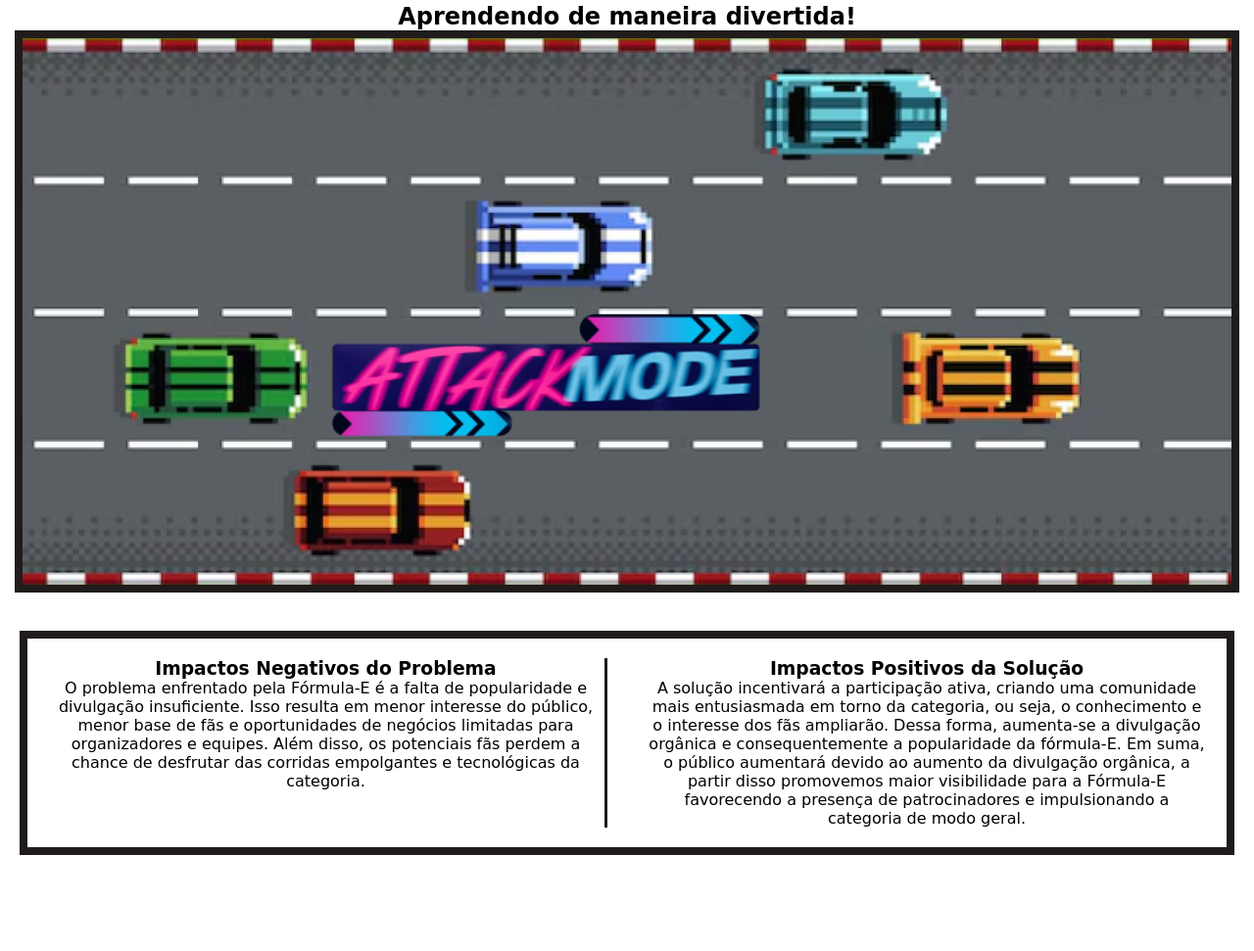
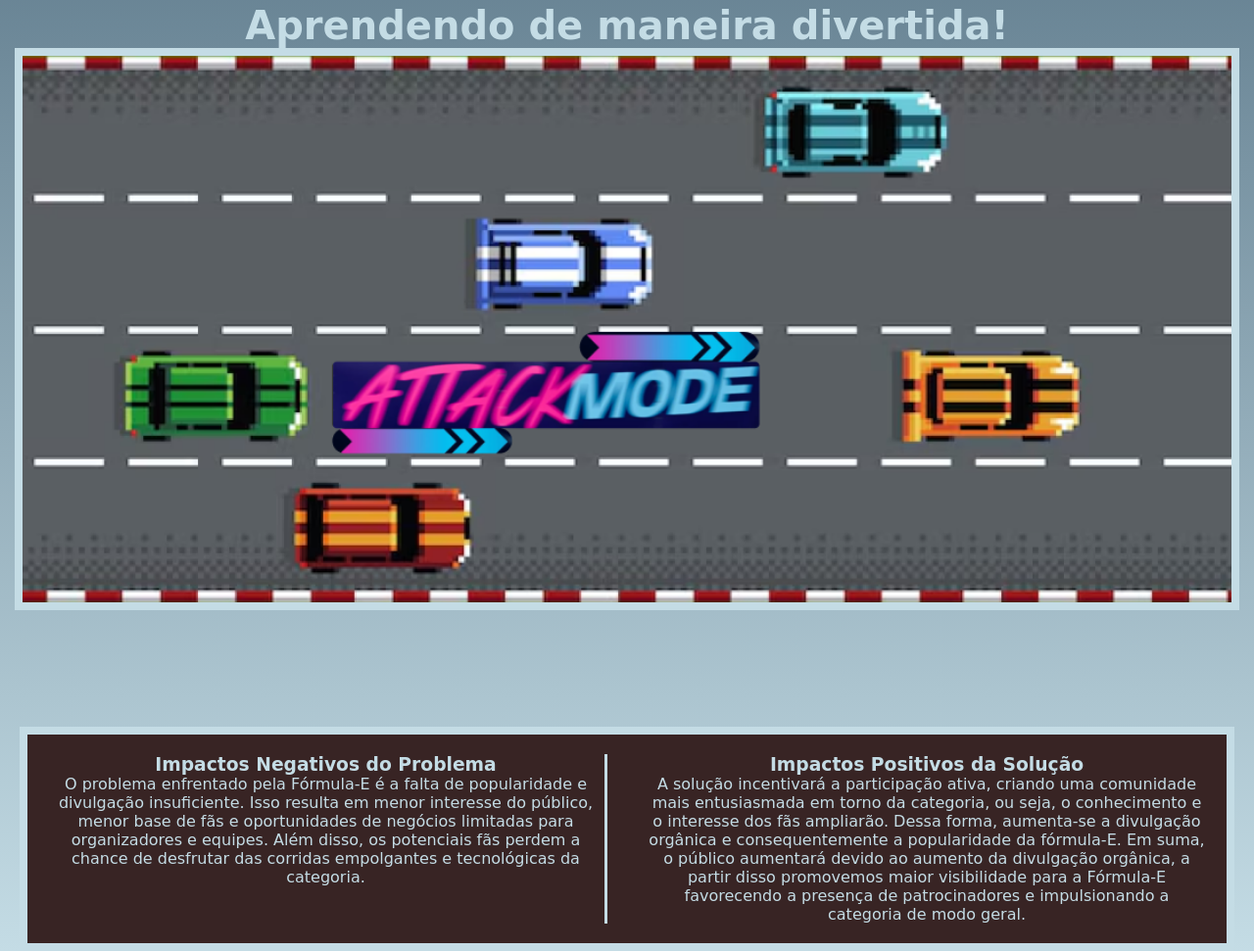
Before and after one commit to BitWise-CHALLENGE-1SEM/WEBSITE-MAHINDRA-RACING, a plain HTML site: page index.html in a window 1280 px wide. Shown: the part 1013-1984 px from the top of the page at 98% size. Before the commit the page ends 1906 px from the top, so only its background shows below. Drawn offline with Linux system fonts and the light colour scheme.

Commit message:
incrementando estilos

```diff
--- a/src/css/estilo.css
+++ b/src/css/estilo.css
@@ -8,9 +8,13 @@
     --color1: #e0042c;
     --color2: #201c1c;
     --color3: #382424;
+    --color4: #c4dce5;
+    --color5: #0c2b43;
+    --color6: #113454;
 }
 body{
     width: 100%;
+    background-image: linear-gradient(var(--color5),var(--color4));
 }
 header{
     display: flex;
@@ -32,7 +36,7 @@
 #nav-menu a{
     text-decoration: none;
     font-size: 25px;
-    color: whitesmoke;
+    color: var(--color4);
     background-color: var(--color2);
     padding: 5px;
 }
@@ -44,47 +48,55 @@
     height: 700px;
     position: absolute;
     border-style: solid;
-    border-color: var(--color2);
+    border-color: var(--color4);
     border-width: 8px;
+    filter: brightness(70%);
 }
 #textoSlideshow{
     position: relative;
     padding: 40px;
     font-size: 30px;
     text-align: center;
+    color: var(--color4);
 }
 #secao2{
     margin-top: 500px;
     text-align: center;
     padding: 15px;
 }
+#jogo h2{
+    font-size: 40px;
+    color: var(--color4);
+}
 #jogo img{
     width: 100%;
     border-style: solid;
-    border-color: var(--color2);
+    border-color: var(--color4);
     border-width: 8px;
 }
 #secao3{
-    margin-top: 20px;
+    margin-top: 100px;
     border-style: solid;
-    border-color: var(--color2);
+    border-color: var(--color4);
     border-width: 8px;
-    margin: 20px;
+    margin-inline: 20px;
 }
 #grid{
     display: grid;
     grid-template-columns: repeat(2,1fr);
-    text-align: center
-
+    text-align: center;
+    background-color: var(--color3);
 
 }
 #problema{
     border-right: solid;
-    border-color: var(--color2);
+    border-color: var(--color4);
     border-width: 3px;
     margin: 20px;
+    color: var(--color4);
 
 }
 #solucao{
     margin: 20px;
+    color: var(--color4);
 }
```
